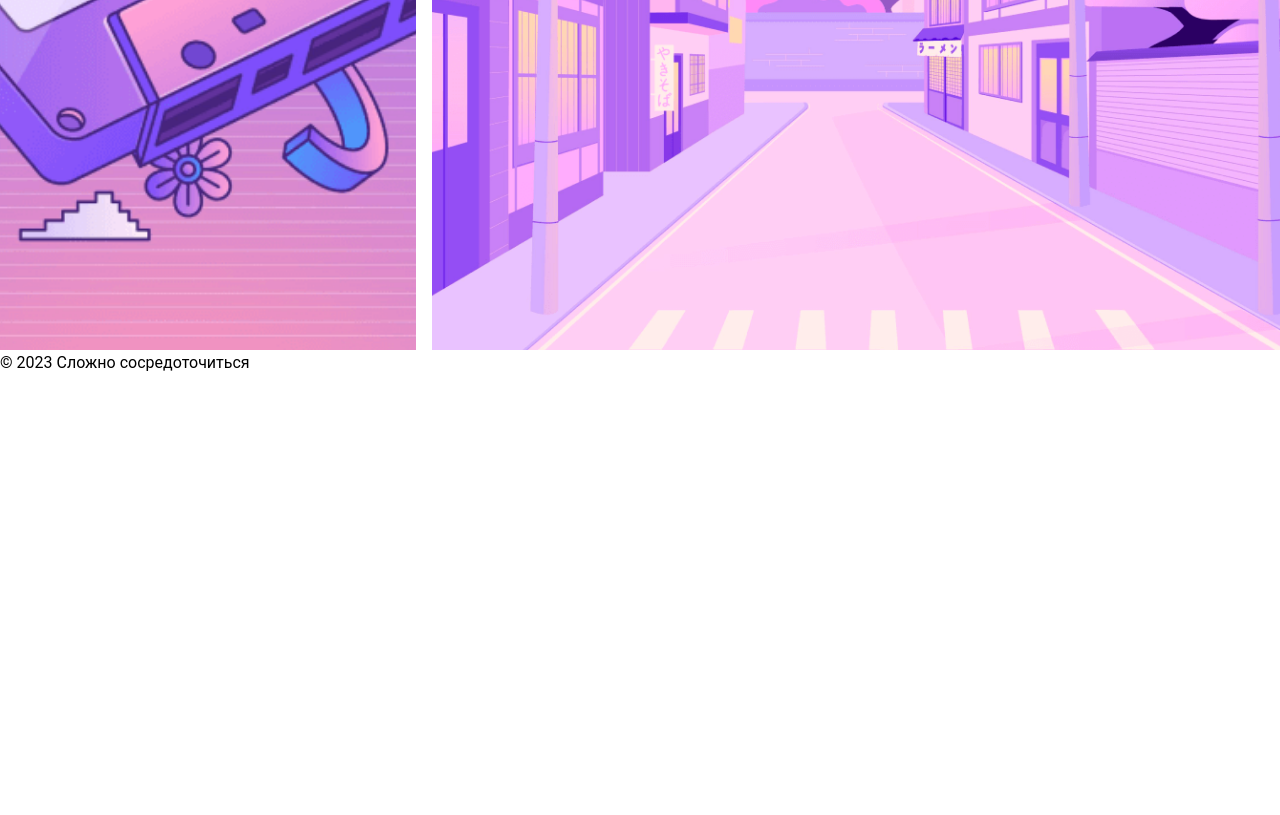
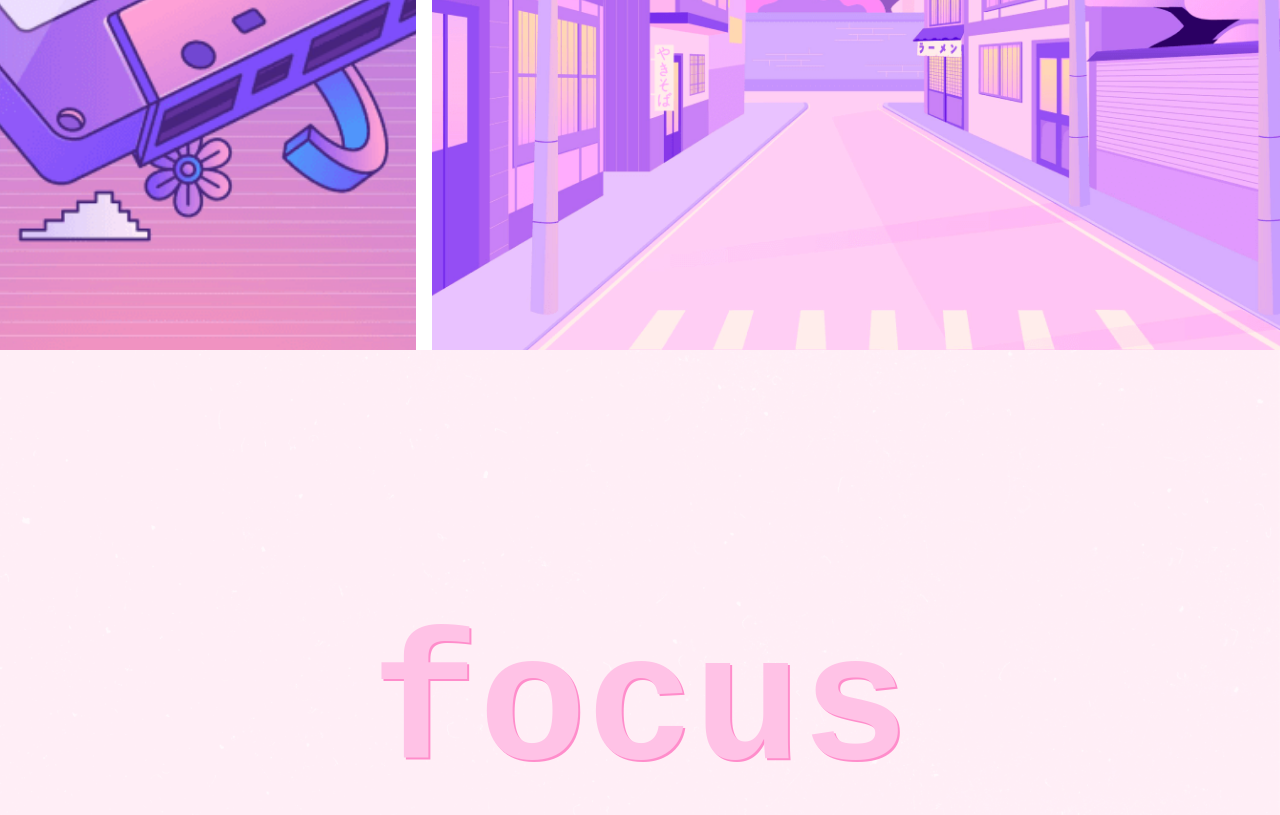
Before and after one commit to SvetlanaKorableva/slozhno-sosredotochitsya, a plain HTML site: page index.html in a window 1280 px wide. Shown: the part 3996-4811 px from the top of the page. Before the commit the page ends 4372 px from the top, so only its background shows below. Drawn offline with Linux system fonts and the light colour scheme.

Commit message:
светлая готова

```diff
--- a/index.html
+++ b/index.html
@@ -169,7 +169,9 @@
 
   <!-- Подвал -->
   <footer class="footer">
-    <p class="footer__text">&copy; 2023 Сложно сосредоточиться</p>
+    <div class="footer__content">
+      <span class="footer__text">focus</span>
+    </div>
   </footer>
 
   <!-- Скрипт для переключения тем -->
--- a/styles/style.css
+++ b/styles/style.css
@@ -334,3 +334,32 @@
     grid-row: auto !important; /* Элементы автоматически располагаются по порядку */
   }
 }
+
+/* Стили для футера */
+.footer {
+  position: relative; /* Позиционирование относительно родителя */
+  width: 100%; /* Занимает всю ширину экрана */
+  min-height: 90vh; /* Минимальная высота футера (например, 50% от высоты экрана) */
+  background-color: var(--header-background); /* Фоновый цвет (если переменная определена) */
+  background-image: url('/images/cover-image-light.png'); /* Фоновое изображение */
+  background-size: cover; /* Занимает всю доступную область */
+  background-position: center; /* Центрируем изображение */
+  background-repeat: no-repeat; /* Запрещаем повторение */
+  margin: 0; /* Убираем внешние отступы */
+  display: flex; /* Используем Flexbox для центрирования */
+  justify-content: center; /* Горизонтальное центрирование */
+  align-items: center; /* Вертикальное центрирование */
+}
+
+/* Текст в футере */
+.footer__text {
+  font-family: 'IBM Plex Mono', monospace; /* Шрифт IBM Plex Mono */
+  font-weight: bold; /* Жирность текста */
+  text-shadow: 2px 2px 0 #FF8DCB; /* Тень текста */
+  color: #FFC2E6; /* Основной цвет текста */
+  line-height: 1; /* Убираем межстрочный интервал */
+  word-wrap: break-word; /* Перенос текста на новую строку */
+  white-space: normal; /* Разрешаем перенос текста */
+  font-size: clamp(6.0rem, 14vw, 19rem); /* Адаптивный размер текста */
+  text-align: center; /* Выравнивание текста по центру */
+}
```
